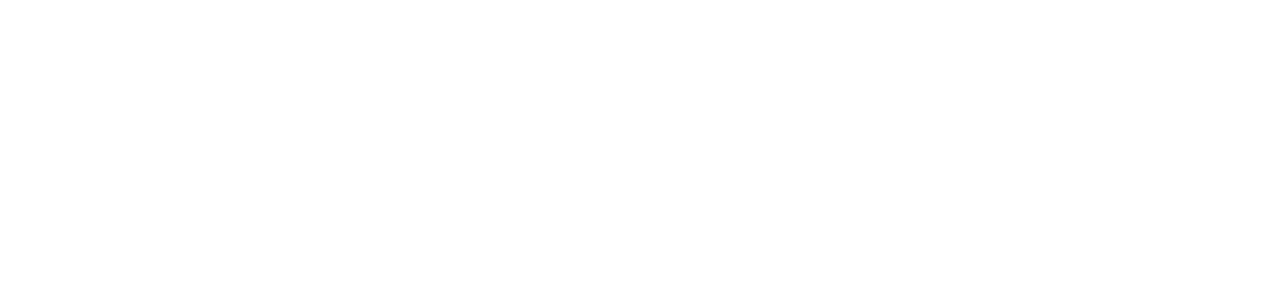
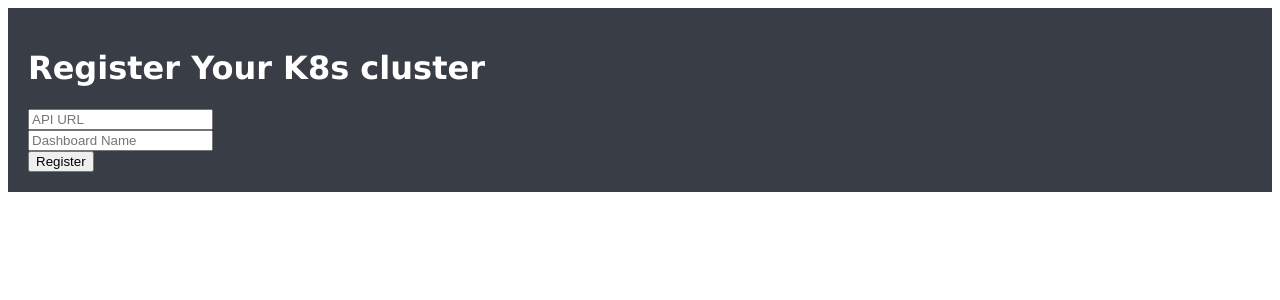
Before and after one commit to oslabs-beta/KubeVX, a React app: page /register in a window 1280 px wide. Shown: the top 300 px of the page. Built offline with nearby package versions, Linux system fonts and the light colour scheme.

Commit message:
pwang040: adding register

```diff
--- a/src/App.js
+++ b/src/App.js
@@ -3,6 +3,7 @@
 import MainDashboard from "./MainDashboard.js";
 import LearnK8s from "./LearnK8s.js";
 import ClusterView from "./ClusterView.js";
+import DBoardCreate from "./components/DBoardCreate.jsx"
 
 const App = () => {
   return (
@@ -12,6 +13,7 @@
           <Route exact path="/" component={MainDashboard} />
           <Route exact path="/learnk8s" component={LearnK8s} />
           <Route exact path="/clusterview" component={ClusterView} />
+          <Route exact path="/register" component={DBoardCreate} />
         </Switch>
       </div>
     </Router>
--- a/src/ClusterView.js
+++ b/src/ClusterView.js
@@ -0,0 +1,14 @@
+import React from 'react';
+
+
+const ClusterView = () => {
+  return (
+    <div className="mainDashboardContainer">
+      <div className="content">
+        <h1>Cluster</h1>
+      </div>
+    </div>
+  );
+};
+
+export default ClusterView;
--- /dev/null
+++ b/src/components/DBoardCreate.jsx
@@ -0,0 +1,41 @@
+import React, { useState } from 'react';
+
+const DBaordCreate = () => {
+  const [apiUrl, setApiUrl] = useState('');
+  const [dashboardName, setDashboardName] = useState('');
+
+  const handleFormSubmit = (event) => {
+    event.preventDefault();
+
+    // Add your logic to send the data to the server or perform any other actions
+    console.log('API URL:', apiUrl);
+    console.log('Dashboard Name:', dashboardName);
+
+    // You can redirect or perform other actions here if needed
+  };
+
+  return (
+    <div className="App">
+      <div className="content">
+        <h1>Register Your K8s cluster</h1>
+        <form onSubmit={handleFormSubmit}>
+          <input
+            type="text"  // Use type="text" for a general text input
+            placeholder="API URL"
+            value={apiUrl}
+            onChange={(e) => setApiUrl(e.target.value)}
+          /> <br/>
+          <input
+            type="text"
+            placeholder="Dashboard Name"
+            value={dashboardName}
+            onChange={(e) => setDashboardName(e.target.value)}
+          /> <br/>
+          <button type="submit">Register</button>
+        </form>
+      </div>
+    </div>
+  );
+};
+
+export default DBaordCreate;
```
Also changed, not shown: 2 other files (tests, documents, lock files or other folders).
